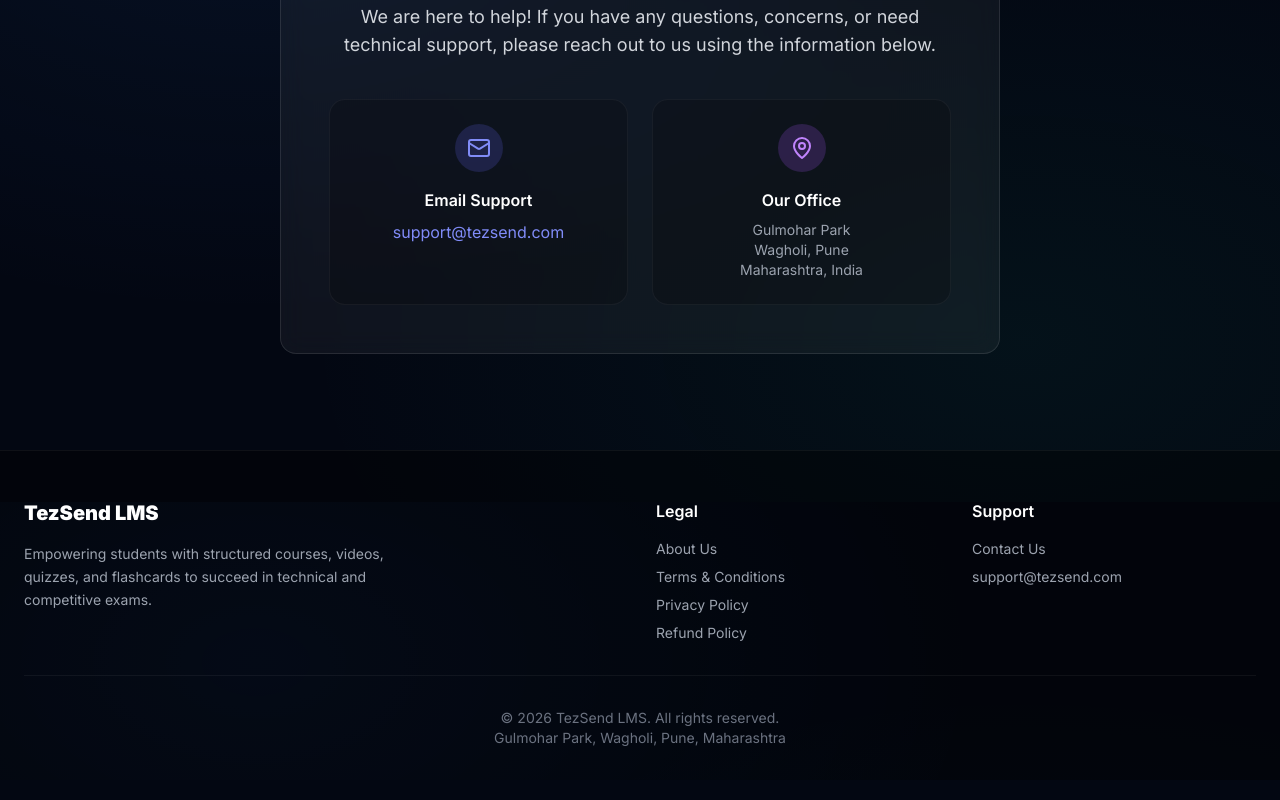
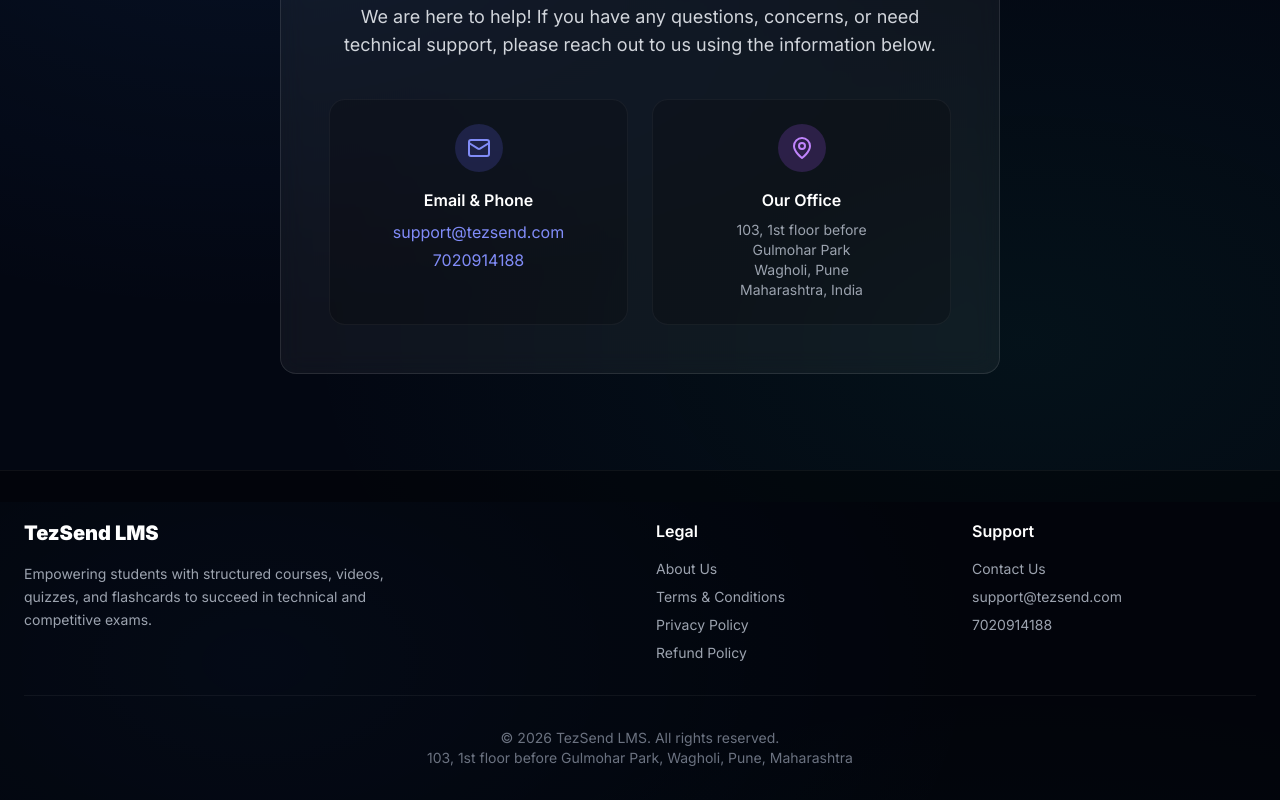
Before and after one commit to amol410/TeZ, a React (Vite) app in the folder frontend/: page /contact in a window 1280 px wide. Shown: the part 298-1098 px from the top of the page. Built offline with nearby package versions, Linux system fonts and the light colour scheme; no server answers.

Commit message:
chore: update contact details and address in LMS

```diff
--- a/frontend/src/components/common/Footer.jsx
+++ b/frontend/src/components/common/Footer.jsx
@@ -28,13 +28,14 @@
             <ul className="space-y-2 text-sm text-gray-400">
               <li><Link to="/contact" className="hover:text-indigo-400 transition-colors">Contact Us</Link></li>
               <li><span className="text-gray-400">support@tezsend.com</span></li>
+              <li><span className="text-gray-400">7020914188</span></li>
             </ul>
           </div>
         </div>
 
         <div className="pt-8 border-t border-white/5 text-center text-sm text-gray-500">
           &copy; {new Date().getFullYear()} TezSend LMS. All rights reserved.<br />
-          Gulmohar Park, Wagholi, Pune, Maharashtra
+          103, 1st floor before Gulmohar Park, Wagholi, Pune, Maharashtra
         </div>
       </div>
     </footer>
--- a/frontend/src/pages/legal/ContactUs.jsx
+++ b/frontend/src/pages/legal/ContactUs.jsx
@@ -17,9 +17,12 @@
             <div className="w-12 h-12 rounded-full bg-indigo-500/20 flex items-center justify-center mb-4">
               <Mail className="w-6 h-6 text-indigo-400" />
             </div>
-            <h3 className="text-white font-semibold mb-2">Email Support</h3>
+            <h3 className="text-white font-semibold mb-2">Email & Phone</h3>
+            <span className="text-indigo-400 mb-1">
+              support@tezsend.com
+            </span>
             <span className="text-indigo-400">
-              support@tezsend.com
+              7020914188
             </span>
           </div>
 
@@ -29,6 +32,7 @@
             </div>
             <h3 className="text-white font-semibold mb-2">Our Office</h3>
             <p className="text-gray-400 text-sm text-center">
+              103, 1st floor before<br />
               Gulmohar Park<br />
               Wagholi, Pune<br />
               Maharashtra, India
```
